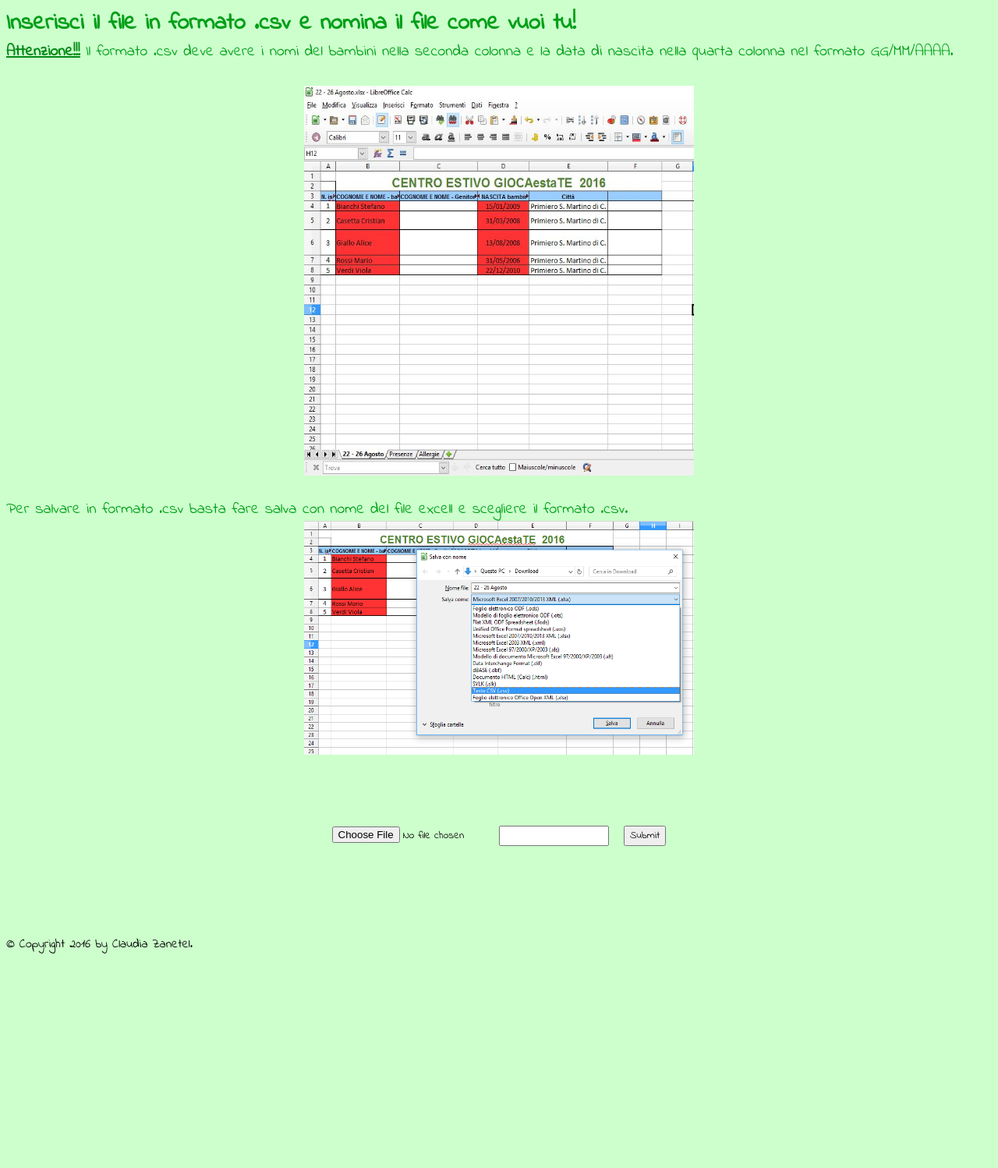
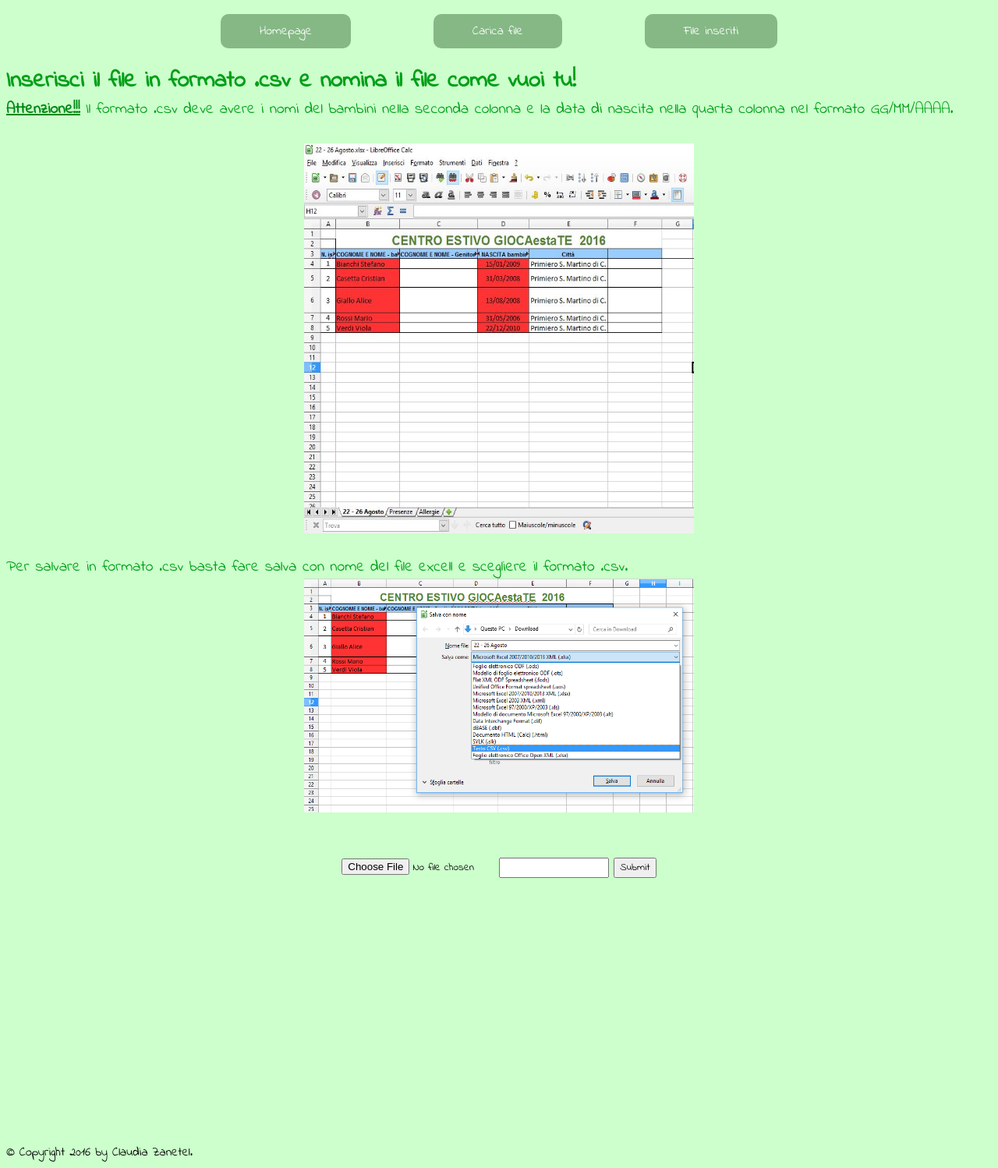
Before and after one commit to claudiazanetel/kid_activities_manager, a Flask app: page /upload in a window 1280 px wide. Shown: the whole page at 78% size. Before the commit the page ends 1223 px from the top, so only its background shows below. Run offline with Flask 2, Linux system fonts and the light colour scheme.

Commit message:
link in tutte le pagine

```diff
--- a/static/css/style.css
+++ b/static/css/style.css
@@ -7,13 +7,13 @@ body {background-color: #CCFFCC;}
 h1 {color: #009f18; text-align: center; font-size: 60px;
 	 font-style: oblique; text-shadow: 4px 4px #e7fee7;}
 div#footer {clear: both; padding: 50px 0px 0px 0px}
+div#menu {text-align:center;}
+a.link_homepage {text-decoration:none; display:inline-block; margin:10px 50px 20px 50px; padding: 10px 50px 10px 50px;
+  border-radius: 10px; background-color:#85B885; color: white; form {text-align: center;font-size: 50px;}}
+img.center {display: block; margin-left: auto; margin-right: auto;}
 
-form {text-align: center;font-size: 50px;}
-img.center {
-  display: block;
-  margin-left: auto;
-  margin-right: auto;
-}
+form {text-align: center; width: 100%; height: 300px;}
+
 /* CSS per /week_list */
 table {width: 100%;}
 tr:nth-child(odd) { background: #C2FCC2; }
@@ -27,6 +27,8 @@ span.parole {text-decoration: underline; color: #008814 ; font-weight: bold;}
 p0 {color:#009f18;font-size: 20px;}
 p1 {font-weight: bold; font-size: 30px; color:#009f18; }
 ul {list-style-type: circle; font-size: 25px; color:#009f18;}
+a {text-decoration:none; display:inline-block; margin:10px 25px 10px 25px; padding: 5px 5px 5px 5px;
+  border-radius: 10px; background-color:#85B885; color: white;  form {text-align: center;font-size: 25px;}}
 
 /* CSS per /upload */
 
--- a/templates/base.html
+++ b/templates/base.html
@@ -6,7 +6,13 @@
 	</head>
 
 	<body>
+		<div id="menu">
+		<a class="link_homepage" href="/">Homepage</a>
+		<a class="link_homepage" href="/upload">Carica file</a>
+		<a class="link_homepage" href="/weeks">File inseriti</a>
+		</div>
 		<div id="content">{% block content %}{% endblock %}</div>
+
 		<div id="footer">
 			{% block footer %}
 			&copy; Copyright 2016 by Claudia Zanetel.
```
